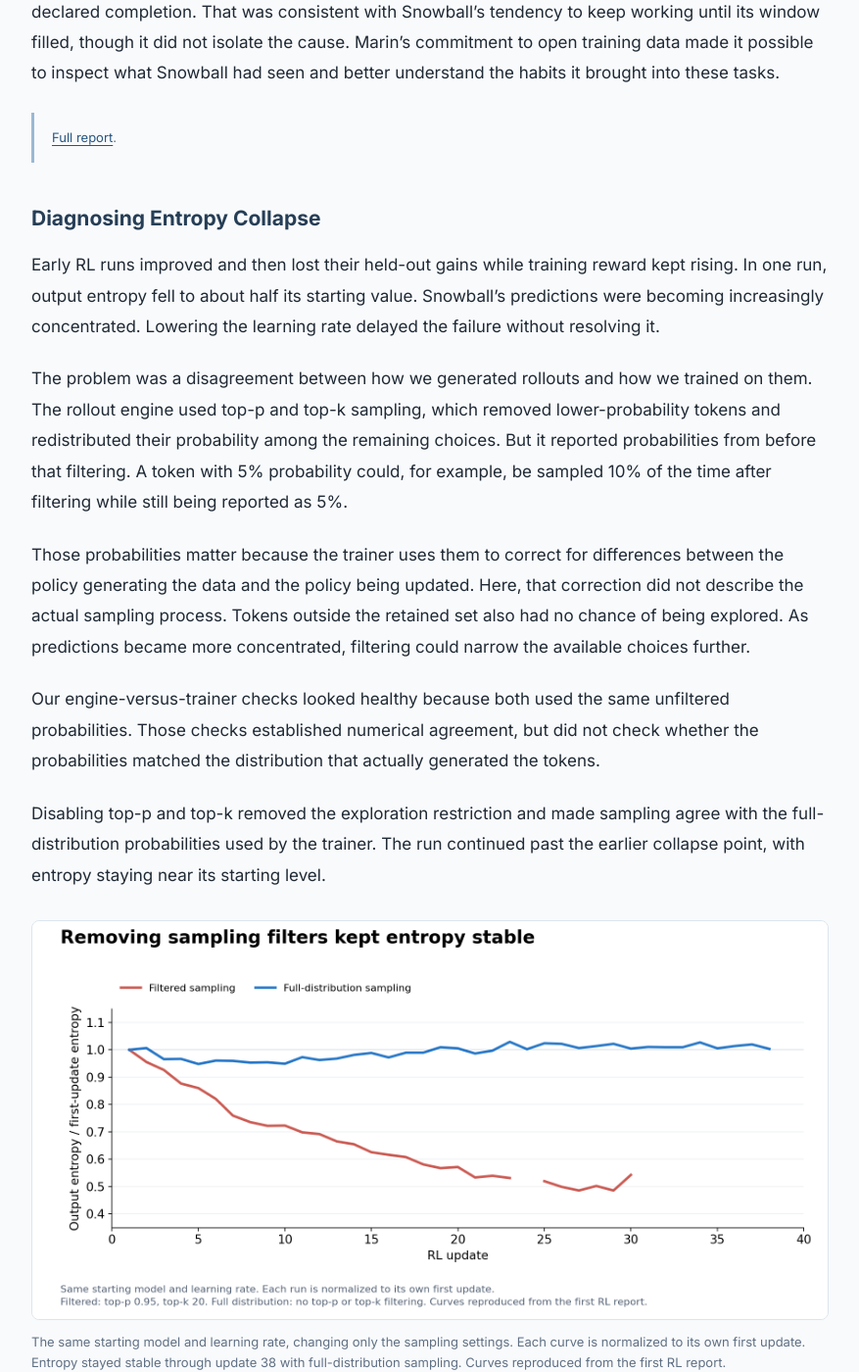
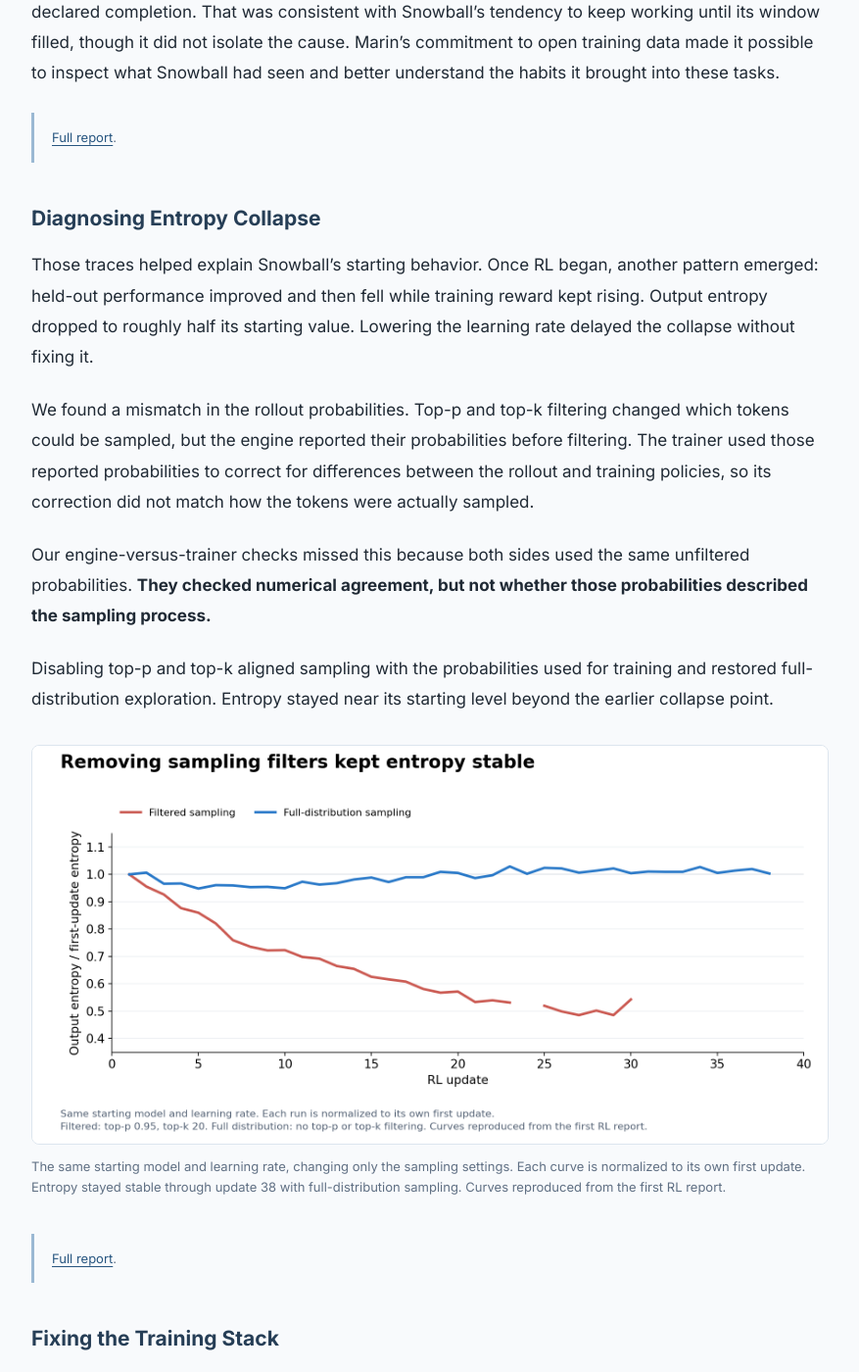
Before and after one commit to lukedhlee/lukedhlee.github.io, a Jekyll site: the page built from _posts/2026-10-21-turning-snowball-into-a-coding-agent.md, in a window 1280 px wide and 1400 px high, scrolled down 4236 px. Shown: the whole window at 98% size, without its empty margins (201-1078 px from the left). Built offline with Jekyll 4.4.1, drawn with Linux system fonts in a browser that asks for light colours.

Commit message:
Shorten entropy diagnosis and connect it to the SFT trace analysis

```diff
--- a/_posts/2026-10-21-turning-snowball-into-a-coding-agent.md
+++ b/_posts/2026-10-21-turning-snowball-into-a-coding-agent.md
@@ -90,15 +90,13 @@ The corpus also retained unfinished trajectories: 70% of its medium-difficulty s
 
 ### Diagnosing Entropy Collapse
 
-Early RL runs improved and then lost their held-out gains while training reward kept rising. In one run, output entropy fell to about half its starting value. Snowball's predictions were becoming increasingly concentrated. Lowering the learning rate delayed the failure without resolving it.
+Those traces helped explain Snowball’s starting behavior. Once RL began, another pattern emerged: held-out performance improved and then fell while training reward kept rising. Output entropy dropped to roughly half its starting value. Lowering the learning rate delayed the collapse without fixing it.
 
-The problem was a disagreement between how we generated rollouts and how we trained on them. The rollout engine used top-p and top-k sampling, which removed lower-probability tokens and redistributed their probability among the remaining choices. But it reported probabilities from before that filtering. A token with 5% probability could, for example, be sampled 10% of the time after filtering while still being reported as 5%.
+We found a mismatch in the rollout probabilities. Top-p and top-k filtering changed which tokens could be sampled, but the engine reported their probabilities before filtering. The trainer used those reported probabilities to correct for differences between the rollout and training policies, so its correction did not match how the tokens were actually sampled.
 
-Those probabilities matter because the trainer uses them to correct for differences between the policy generating the data and the policy being updated. Here, that correction did not describe the actual sampling process. Tokens outside the retained set also had no chance of being explored. As predictions became more concentrated, filtering could narrow the available choices further.
+Our engine-versus-trainer checks missed this because both sides used the same unfiltered probabilities. **They checked numerical agreement, but not whether those probabilities described the sampling process.**
 
-Our engine-versus-trainer checks looked healthy because both used the same unfiltered probabilities. Those checks established numerical agreement, but did not check whether the probabilities matched the distribution that actually generated the tokens.
-
-Disabling top-p and top-k removed the exploration restriction and made sampling agree with the full-distribution probabilities used by the trainer. The run continued past the earlier collapse point, with entropy staying near its starting level.
+Disabling top-p and top-k aligned sampling with the probabilities used for training and restored full-distribution exploration. Entropy stayed near its starting level beyond the earlier collapse point.
 
 <figure class="research-figure">
 <a href="{{ '/assets/img/snowball/entropy-debugging.png' | relative_url }}"><img src="{{ '/assets/img/snowball/entropy-debugging.png' | relative_url }}" alt="Filtered sampling reduced entropy to about half its initial value, while full-distribution sampling stayed near its starting level." width="1760" height="880" loading="lazy"></a>
```
